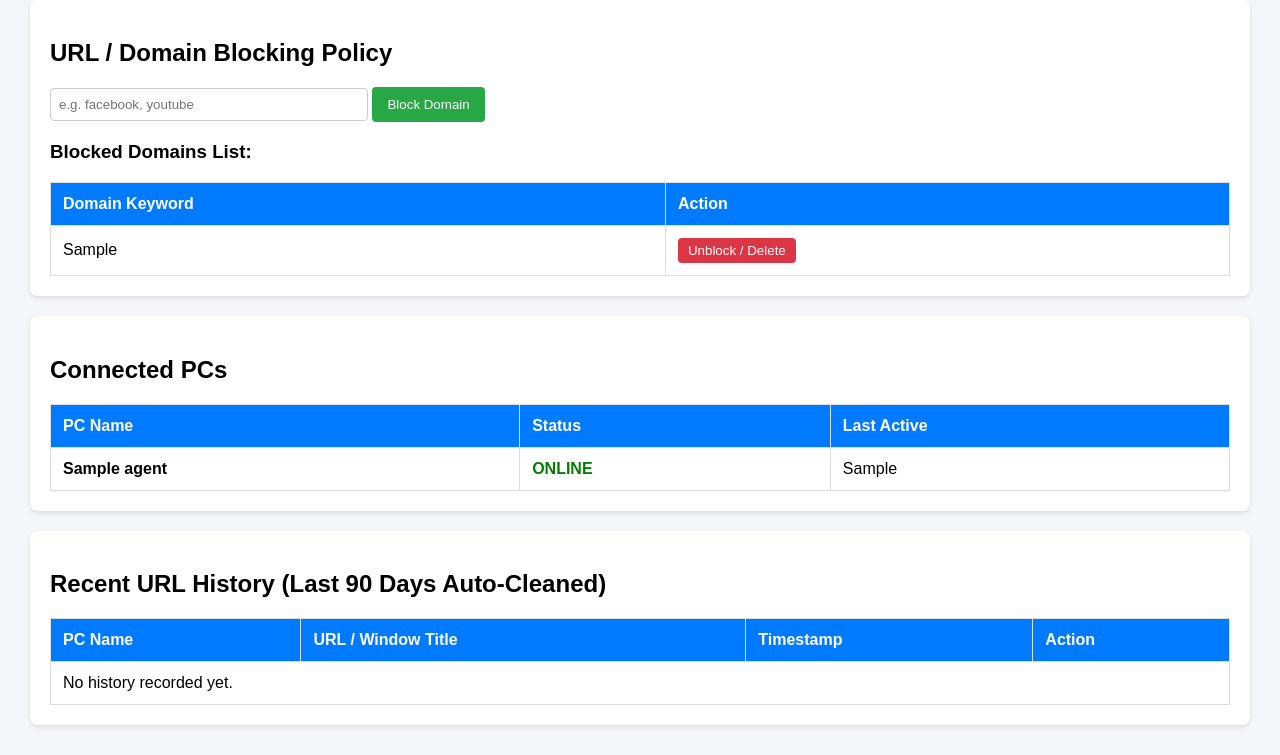
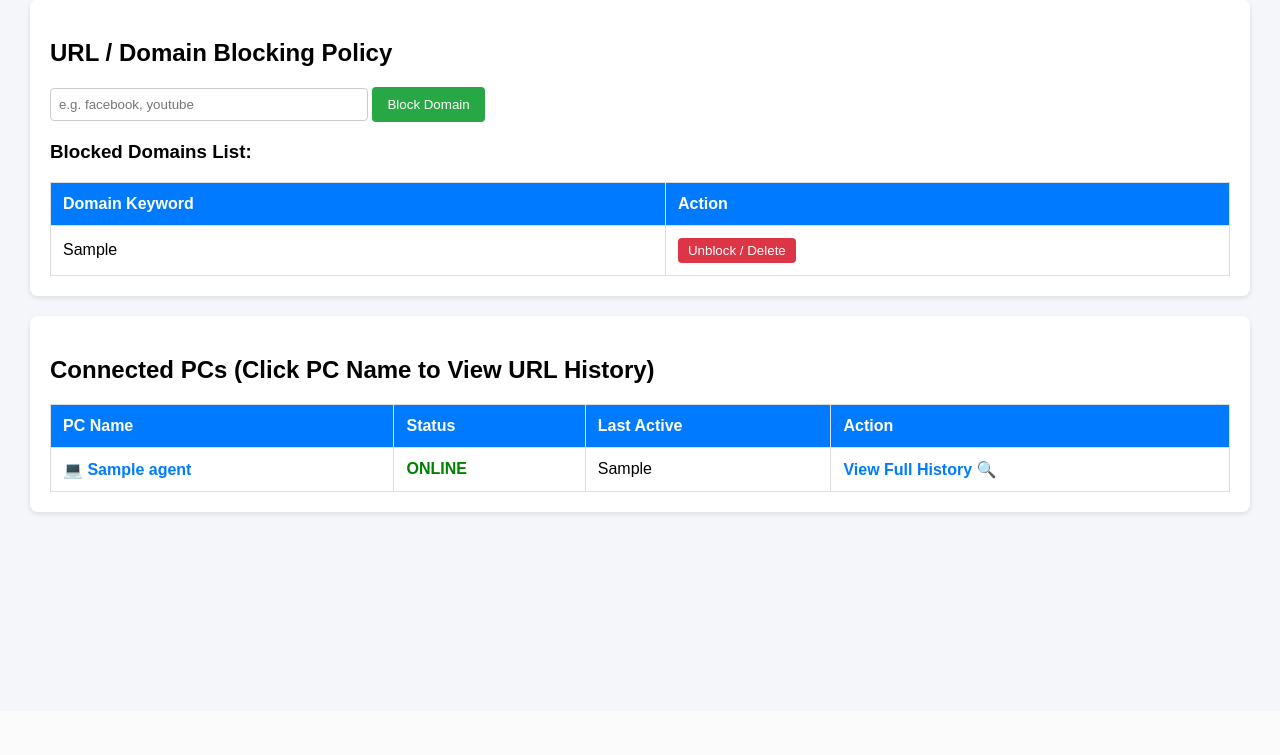
Before and after one commit to Bhandari7055/rmm-cloud-server, a Flask app: page / in a window 1280 px wide. Shown: the part 89-844 px from the top of the page. After the commit the page ends 605 px from the top, so only its background shows below. Run offline with Flask 3, Linux system fonts and the light colour scheme; the visitor is signed in with stand-in values (Sample User, id 1); tables that the repository leaves empty hold one stand-in row (values such as "Sample post").

Commit message:
Enhance dashboard layout and add PC history links
Updated the dashboard HTML to include links for viewing full history of connected PCs and improved the layout of the connected PCs section.

```diff
--- a/templates/dashboard.html
+++ b/templates/dashboard.html
@@ -12,13 +12,14 @@
         .status-online { color: green; font-weight: bold; }
         .btn-add { background: #28a745; color: white; border: none; padding: 10px 15px; border-radius: 4px; cursor: pointer; }
         .btn-del { background: #dc3545; color: white; border: none; padding: 5px 10px; border-radius: 4px; cursor: pointer; }
+        .pc-link { color: #007bff; font-weight: bold; text-decoration: none; }
+        .pc-link:hover { text-decoration: underline; }
         input[type="text"] { padding: 8px; width: 300px; border: 1px solid #ccc; border-radius: 4px; }
     </style>
 </head>
 <body>
     <h1>RMM Cloud Dashboard</h1>
 
-    <!-- Blocking Section -->
     <div class="card">
         <h2>URL / Domain Blocking Policy</h2>
         <form action="/api/policy/add" method="POST">
@@ -50,55 +51,29 @@
         </table>
     </div>
 
-    <!-- Connected PCs Section -->
     <div class="card">
-        <h2>Connected PCs</h2>
+        <h2>Connected PCs (Click PC Name to View URL History)</h2>
         <table>
             <tr>
                 <th>PC Name</th>
                 <th>Status</th>
                 <th>Last Active</th>
+                <th>Action</th>
             </tr>
             {% for agent in agents %}
             <tr>
-                <td><b>{{ agent.hostname }}</b></td>
+                <td>
+                    <a href="/agent/{{ agent.hostname }}" class="pc-link">💻 {{ agent.hostname }}</a>
+                </td>
                 <td><span class="status-online">ONLINE</span></td>
                 <td>{{ agent.last_seen }}</td>
-            </tr>
-            {% else %}
-            <tr>
-                <td colspan="3">No agents connected yet.</td>
-            </tr>
-            {% endfor %}
-        </table>
-    </div>
-
-    <!-- History Section -->
-    <div class="card">
-        <h2>Recent URL History (Last 90 Days Auto-Cleaned)</h2>
-        <table>
-            <tr>
-                <th>PC Name</th>
-                <th>URL / Window Title</th>
-                <th>Timestamp</th>
-                <th>Action</th>
-            </tr>
-            {% for item in history %}
-            <tr>
-                <td>{{ item.hostname }}</td>
-                <td>{{ item.url }}</td>
-                <td>{{ item.timestamp }}</td>
                 <td>
-                    <form action="/api/history/delete" method="POST" style="margin:0;">
-                        <input type="hidden" name="url" value="{{ item.url }}">
-                        <input type="hidden" name="timestamp" value="{{ item.timestamp }}">
-                        <button type="submit" class="btn-del">Delete</button>
-                    </form>
+                    <a href="/agent/{{ agent.hostname }}" class="pc-link">View Full History 🔍</a>
                 </td>
             </tr>
             {% else %}
             <tr>
-                <td colspan="4">No history recorded yet.</td>
+                <td colspan="4">No agents connected yet.</td>
             </tr>
             {% endfor %}
         </table>
```
